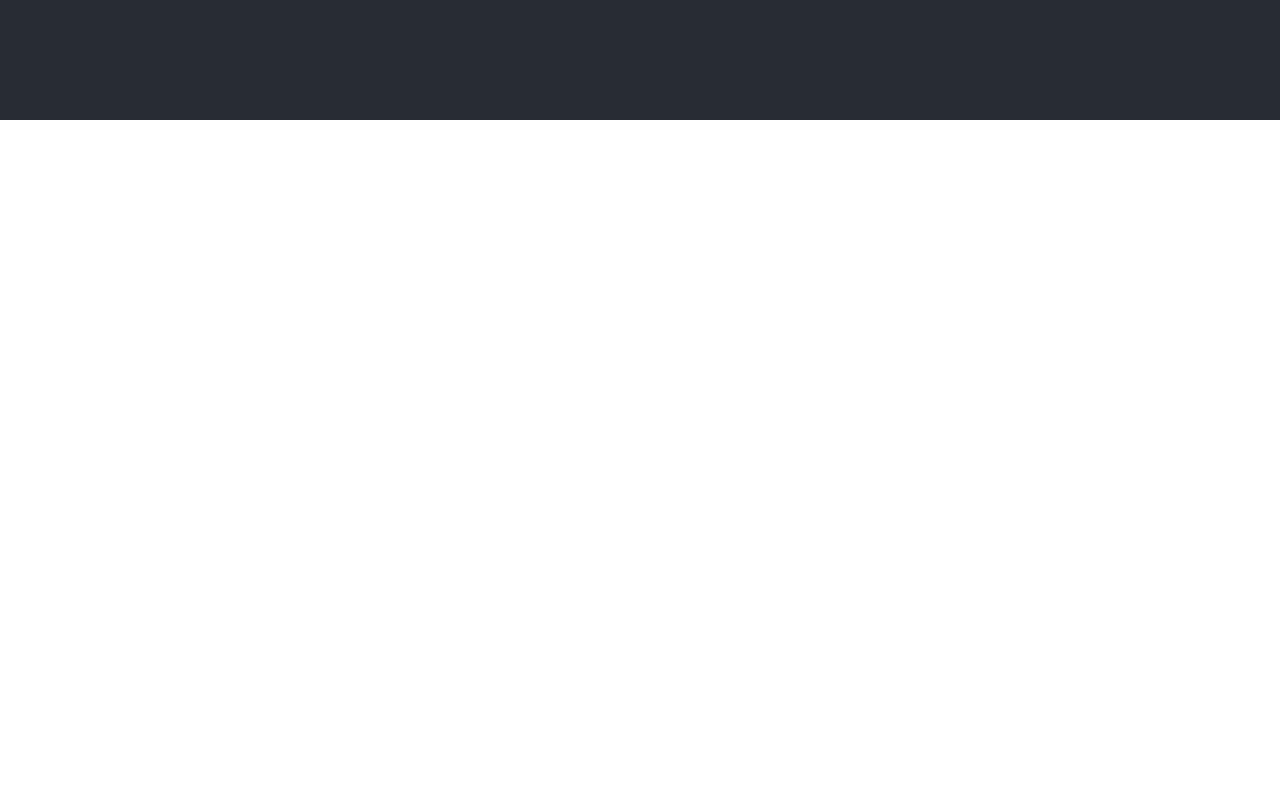
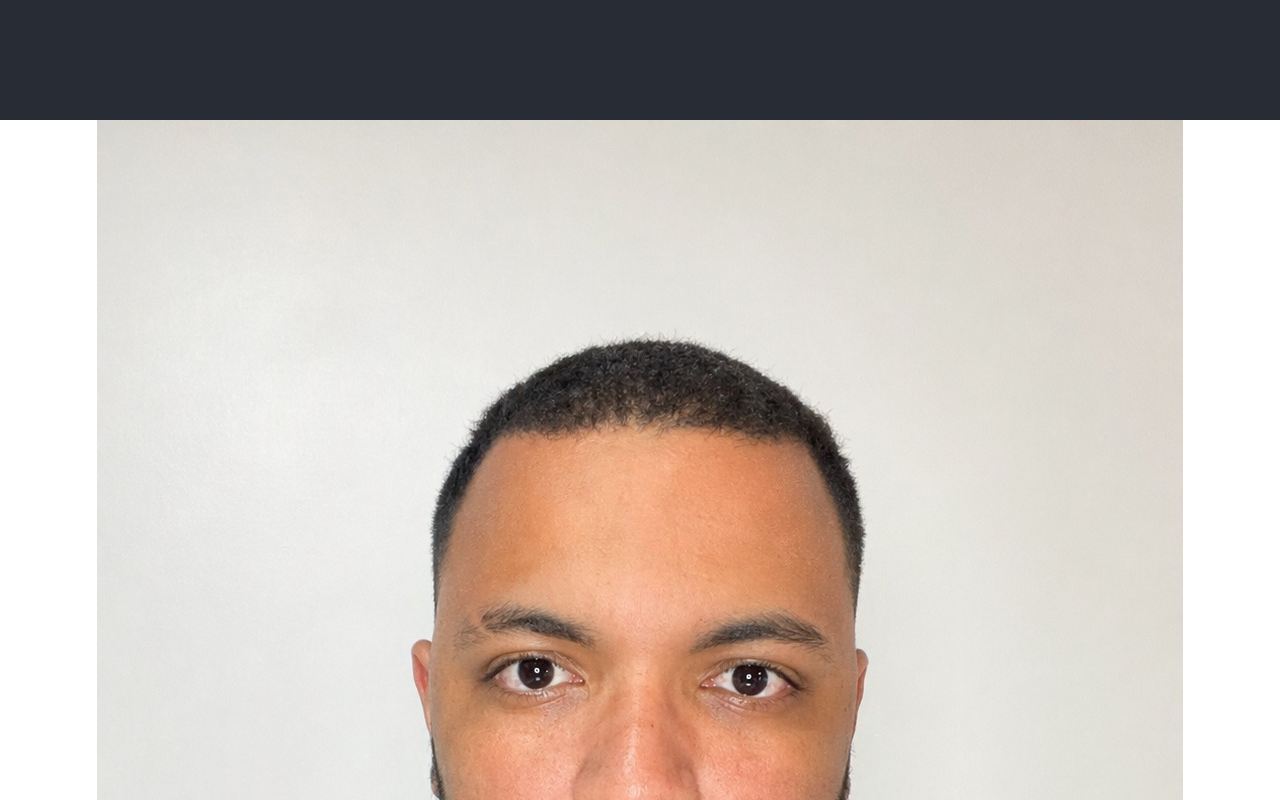
Before and after one commit to thallysonsalazar2025/CursoReact, a React (Create React App) app: page / in a window 1280 px wide. Shown: the part 680-1480 px from the top of the page. Before the commit the page ends 800 px from the top, so only its background shows below. Built offline with nearby package versions, Linux system fonts and the light colour scheme.

Commit message:
[REACT-002] FUNDAMENTOS- inclui imagens do path public

```diff
--- a/src/App.tsx
+++ b/src/App.tsx
@@ -8,7 +8,12 @@ function App() {
       <header className="App-header">
         <h1>Avancei no React!!!</h1>
       </header>
+        {/** Inclui imagens do public*/}
+        <div>
+          <img src="/perfil.jpeg" alt="Perfil" />
+        </div>
     </div>
+
   );
 }
 
```
Also changed, not shown: public/perfil.jpeg (added), 1 other file (tests, documents, lock files or other folders).
